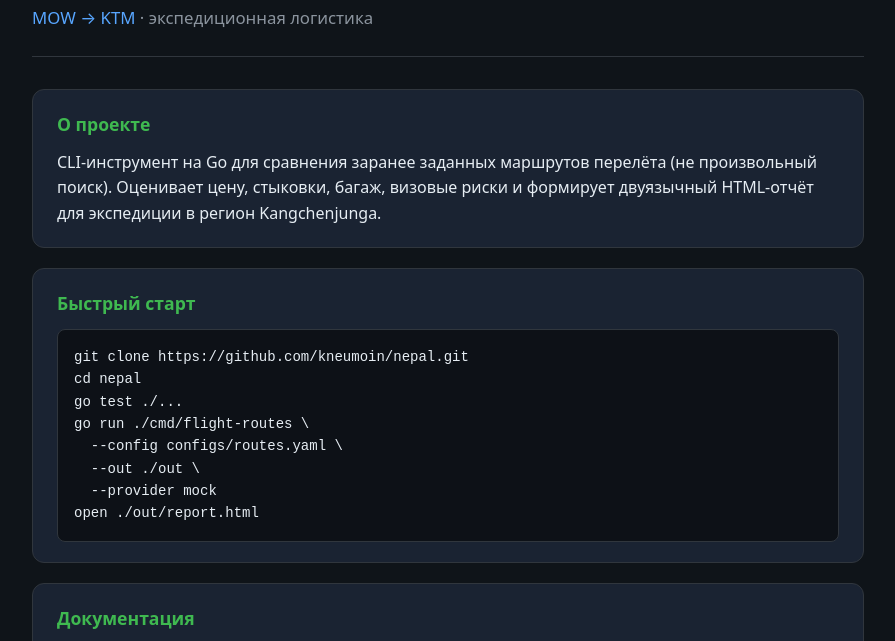
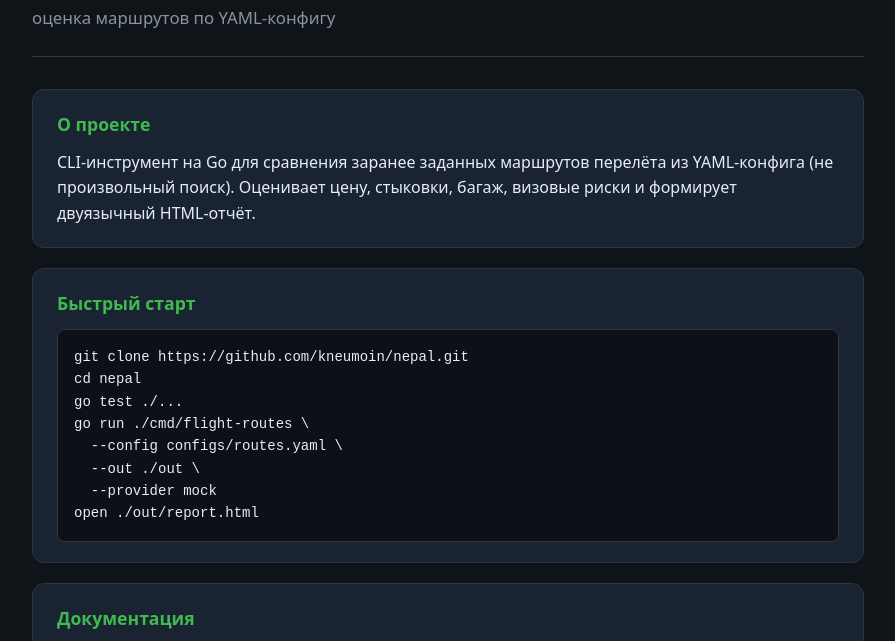
Before and after one commit to kneumoin/Flight-Route-Evaluator, a plain HTML site: page index.html in a window 1280 px wide. Shown: the part 80-721 px from the top of the page, without its empty margins (192-1087 px from the left). Drawn offline with Linux system fonts and the light colour scheme.

Commit message:
Describe the project as config-driven rather than MOW→KTM-specific.

```diff
--- a/index.html
+++ b/index.html
@@ -3,8 +3,8 @@
 <head>
   <meta charset="utf-8">
   <meta name="viewport" content="width=device-width, initial-scale=1">
-  <title>Flight Route Evaluator — MOW → KTM</title>
-  <meta name="description" content="Config-driven flight route evaluator for expedition logistics Moscow to Kathmandu.">
+  <title>Flight Route Evaluator</title>
+  <meta name="description" content="Config-driven CLI to evaluate predefined flight route branches.">
   <style>
     :root {
       --bg: #0f1419;
@@ -34,7 +34,6 @@
       margin-bottom: 2rem;
     }
     h1 { font-size: 1.75rem; margin: 0 0 .5rem; font-weight: 700; }
-    .route { color: var(--accent); }
     .tagline { color: var(--muted); margin: 0; font-size: 1.05rem; }
     .lang-switch button {
       background: var(--surface);
@@ -104,7 +103,7 @@
     <header>
       <div>
         <h1><span data-i18n="title">Flight Route Evaluator</span></h1>
-        <p class="tagline"><span class="route">MOW → KTM</span> · <span data-i18n="tagline">экспедиционная логистика</span></p>
+        <p class="tagline" data-i18n="tagline">оценка маршрутов по YAML-конфигу</p>
       </div>
       <div class="lang-switch">
         <button id="btn-ru" class="active" type="button" onclick="setLang('ru')">RU</button>
@@ -116,8 +115,8 @@
       <h2 data-i18n="about_h">О проекте</h2>
       <p data-i18n="about_p">
         CLI-инструмент на Go для сравнения заранее заданных маршрутов перелёта
-        (не произвольный поиск). Оценивает цену, стыковки, багаж, визовые риски
-        и формирует двуязычный HTML-отчёт для экспедиции в регион Кanchenjunga.
+        из YAML-конфига (не произвольный поиск). Оценивает цену, стыковки, багаж,
+        визовые риски и формирует двуязычный HTML-отчёт.
       </p>
     </section>
 
@@ -176,9 +175,9 @@ open ./out/report.html</code></pre>
     const i18n = {
       ru: {
         title: "Flight Route Evaluator",
-        tagline: "экспедиционная логистика",
+        tagline: "оценка маршрутов по YAML-конфигу",
         about_h: "О проекте",
-        about_p: "CLI-инструмент на Go для сравнения заранее заданных маршрутов перелёта (не произвольный поиск). Оценивает цену, стыковки, багаж, визовые риски и формирует двуязычный HTML-отчёт для экспедиции в регион Kangchenjunga.",
+        about_p: "CLI-инструмент на Go для сравнения заранее заданных маршрутов перелёта из YAML-конфига (не произвольный поиск). Оценивает цену, стыковки, багаж, визовые риски и формирует двуязычный HTML-отчёт.",
         quick_h: "Быстрый старт",
         docs_h: "Документация",
         spec_link: "Техническое задание",
@@ -195,9 +194,9 @@ open ./out/report.html</code></pre>
       },
       en: {
         title: "Flight Route Evaluator",
-        tagline: "expedition logistics",
+        tagline: "YAML-config-driven route evaluation",
         about_h: "About",
-        about_p: "Go CLI to compare predefined flight route branches (not arbitrary search). Evaluates price, connections, baggage, visa risk, and produces a bilingual HTML report for a Kangchenjunga region expedition.",
+        about_p: "Go CLI to compare predefined flight route branches from a YAML config (not arbitrary search). Evaluates price, connections, baggage, visa risk, and produces a bilingual HTML report.",
         quick_h: "Quick start",
         docs_h: "Documentation",
         spec_link: "Technical specification",
```
Also changed, not shown: 1 other file.
